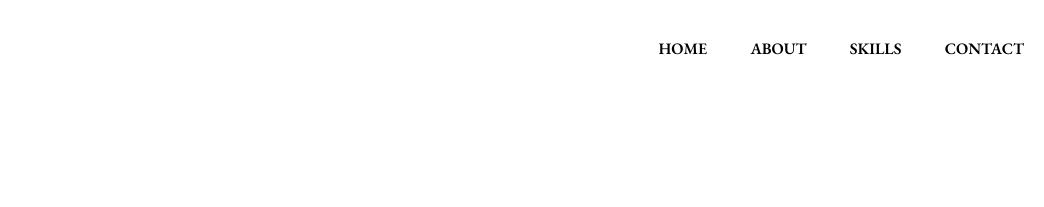
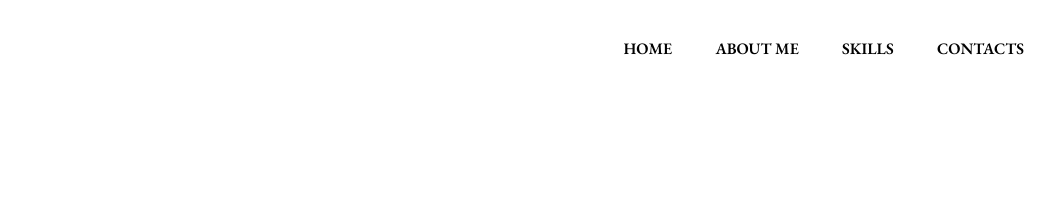
Before and after one commit to HabeebaKassim/Portfolio, a plain HTML site: page index.html in a window 1280 px wide. Shown: the top 207 px of the page, 236-1280 px from the left. Drawn offline with nearby package versions, Linux system fonts and the light colour scheme.

Commit message:
portfolio v1

```diff
--- a/index.html
+++ b/index.html
@@ -25,9 +25,9 @@
             <img class="logo" src="./logo.jpeg" alt="logo">
             <ul>
                 <li class="listitems"><a class="list" href="#home">HOME</a></li>
-                <li class="listitems"><a class="list" href="#about">ABOUT</a></li>
+                <li class="listitems"><a class="list" href="#about">ABOUT ME</a></li>
                 <li class="listitems"><a class="list" href="#skill">SKILLS</a></li>
-                <li class="listitems"><a class="list" href="#contact">CONTACT</a></li>
+                <li class="listitems"><a class="list" href="#contact">CONTACTS</a></li>
             </ul>
         </nav>
         <!-- home -->
```
